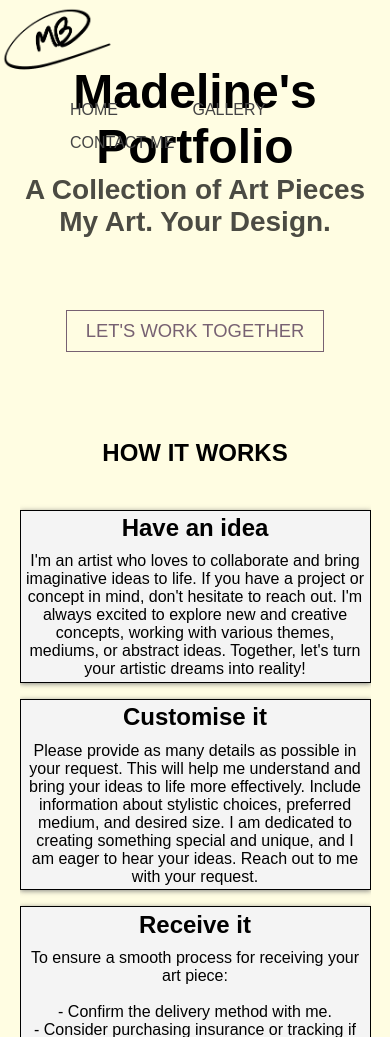
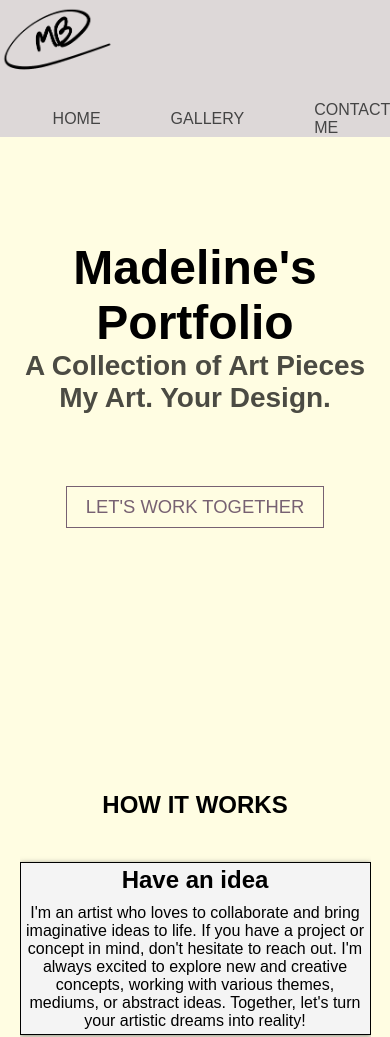
Before and after one commit to aidanb36/artportfolio, a Flask app: page / in a window 390 px wide. Shown: the top 1037 px of the page. Run offline with Flask 2, Linux system fonts and the light colour scheme.

Commit message:
mobile formatting

```diff
--- a/static/css/styles.css
+++ b/static/css/styles.css
@@ -449,18 +449,23 @@ footer p{
     width: 90%;
   }
 
-  .containernav {
-    width: 100%;
-  }
+    .containernav {
+        width: 100%;
+        position: fixed;
+        top: 0;
+        left: 0;
+        z-index: 1000;
+        background-color: rgb(221, 216, 216);
+    }
 
   .logo {
     max-width: 30%;
   }
 
   .intro {
-    padding: 4em 0;
-    height: auto;
-  }
+  padding: 15em 0; /* Increase top padding to avoid content overlap */
+  height: auto;
+}
 
   #pathway .row {
     flex-direction: column;
@@ -499,6 +504,17 @@ footer p{
   .about-section {
     padding-left: 0;
   }
+  nav ul {
+  display: flex;
+  justify-content: space-around;
+  align-items: center;
+  padding: 0;
+  margin: 0;
+}
+
+nav ul li {
+  list-style-type: none;
+}
 }
 
 /* Large devices (desktops, 992px and up) */
--- a/templates/homepage.html
+++ b/templates/homepage.html
@@ -93,7 +93,8 @@
         </div>
     </div>
 <!-- GALLERY ENDS HERE -->
-
+    <br>
+    <br>
 <!-- ABOUT ME STARTS HERE -->
 <!-- ABOUT ME ENDS HERE -->
         <div class="contact">
```
